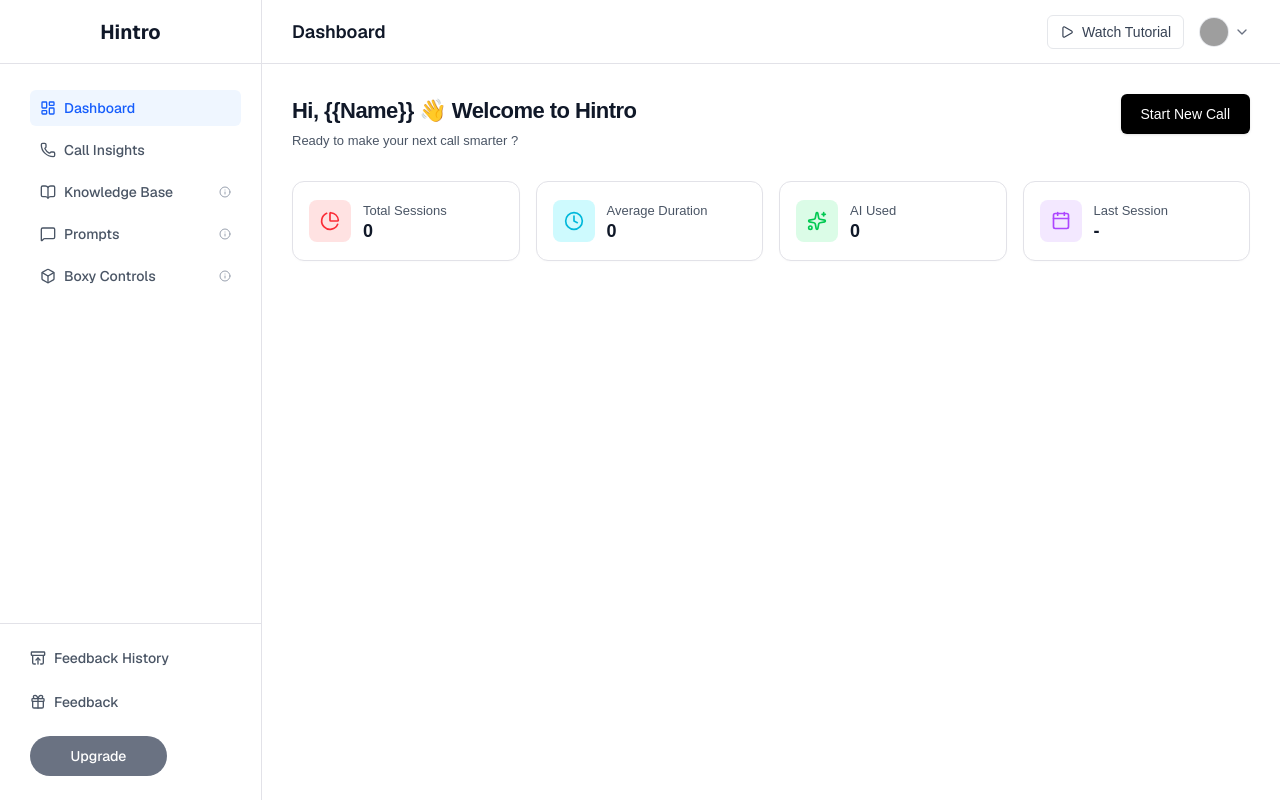
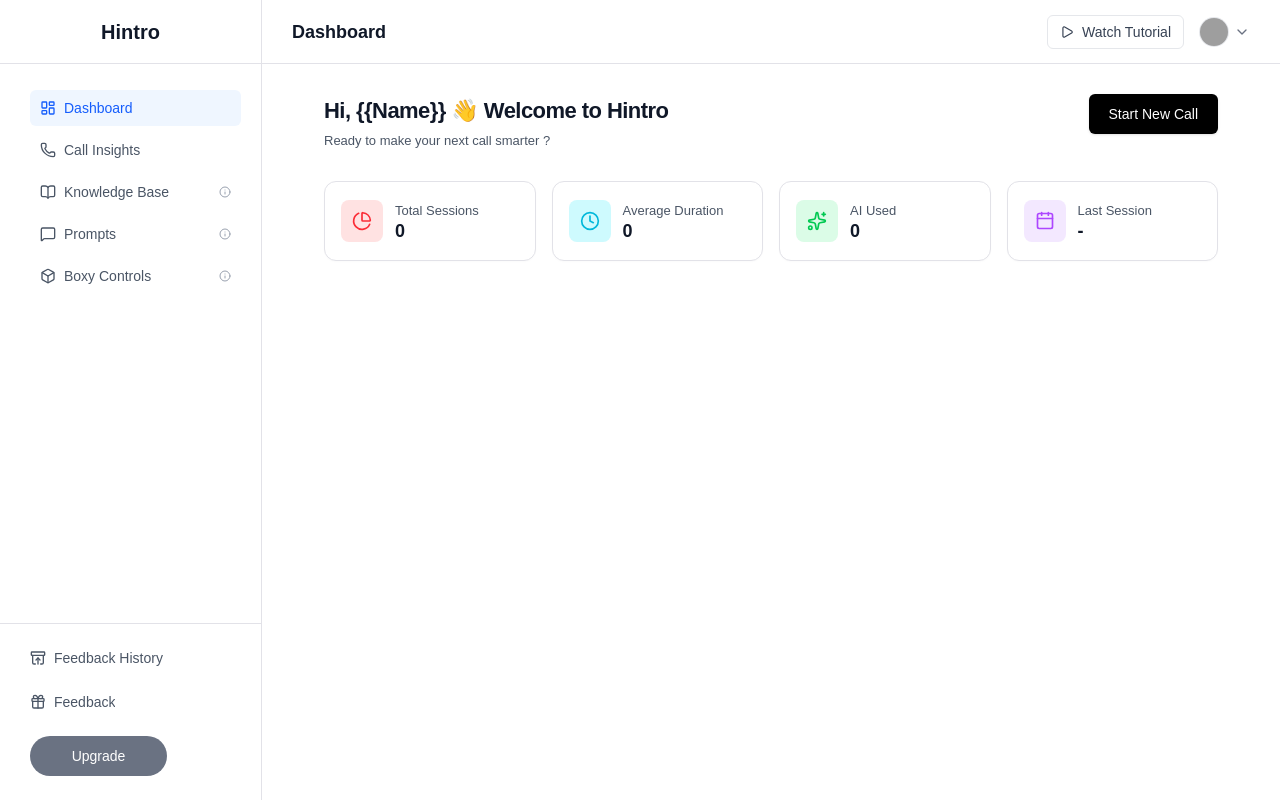
Before and after one commit to kirtan-thakkar/hintro, a Next.js app: page / in a window 1280 px wide. Built offline with nearby package versions, Linux system fonts and the light colour scheme; grey boxes are pictures that could not be loaded.

Commit message:
update layouts.jsx

```diff
--- a/app/layout.jsx
+++ b/app/layout.jsx
@@ -1,26 +1,21 @@
-import { Geist, Geist_Mono } from "next/font/google";
+import { DM_Sans } from 'next/font/google';
 import "./globals.css";
 
-const geistSans = Geist({
-  variable: "--font-geist-sans",
-  subsets: ["latin"],
-});
-
-const geistMono = Geist_Mono({
-  variable: "--font-geist-mono",
-  subsets: ["latin"],
+const dmSans = DM_Sans({
+  subsets: ['latin'],
+   weight: ['400', '500', '700'],
 });
 
 export const metadata = {
-  title: "Create Next App",
-  description: "Generated by create next app",
+  title: "Hintro - AI-Powered Conversation Assistant",
+  description: "  Hintro is an AI-powered conversation assistant designed to help you analyze and improve your calls. With Hintro, you can easily review your conversations, identify key insights, and enhance your communication skills. Whether you're a sales professional, customer support agent, or anyone looking to improve their conversational abilities, Hintro provides the tools you need to succeed.",
 };
 
 export default function RootLayout({ children }) {
   return (
     <html
       lang="en"
-      className={`${geistSans.variable} ${geistMono.variable} h-full antialiased`}
+      className={`${dmSans.className} h-full antialiased`}
     >
       <body className="min-h-full flex flex-col">{children}</body>
     </html>
--- a/components/dashboard.jsx
+++ b/components/dashboard.jsx
@@ -45,8 +45,8 @@
             <div className="flex flex-col min-h-screen overflow-hidden">
                 <Navbar />
                 <main className="flex-1 p-[30px] bg-white">
-                    <div className="w-full max-w-[1180px] mx-auto flex items-start justify-between">
-                        <div className="flex flex-col gap-1">
+                    <div className="w-full max-w-[1180px] mx-auto flex items-start justify-between px-8">
+                        <div className="flex flex-col gap-1 ">
                             <h2 className="text-[22px] font-bold text-gray-900 tracking-tight flex items-center">
                                 Hi, {userName} 👋 Welcome to Hintro
                             </h2>
@@ -60,7 +60,7 @@
                         </Button>
                     </div>
 
-                    <div className="w-full max-w-[1180px] mx-auto mt-[30px]">
+                    <div className="w-full mt-[30px] px-8">
                         <div className="grid grid-cols-1 md:grid-cols-2 lg:grid-cols-4 gap-4">
                             {stats.map((stat, index) => (
                                 <StatCard
```
